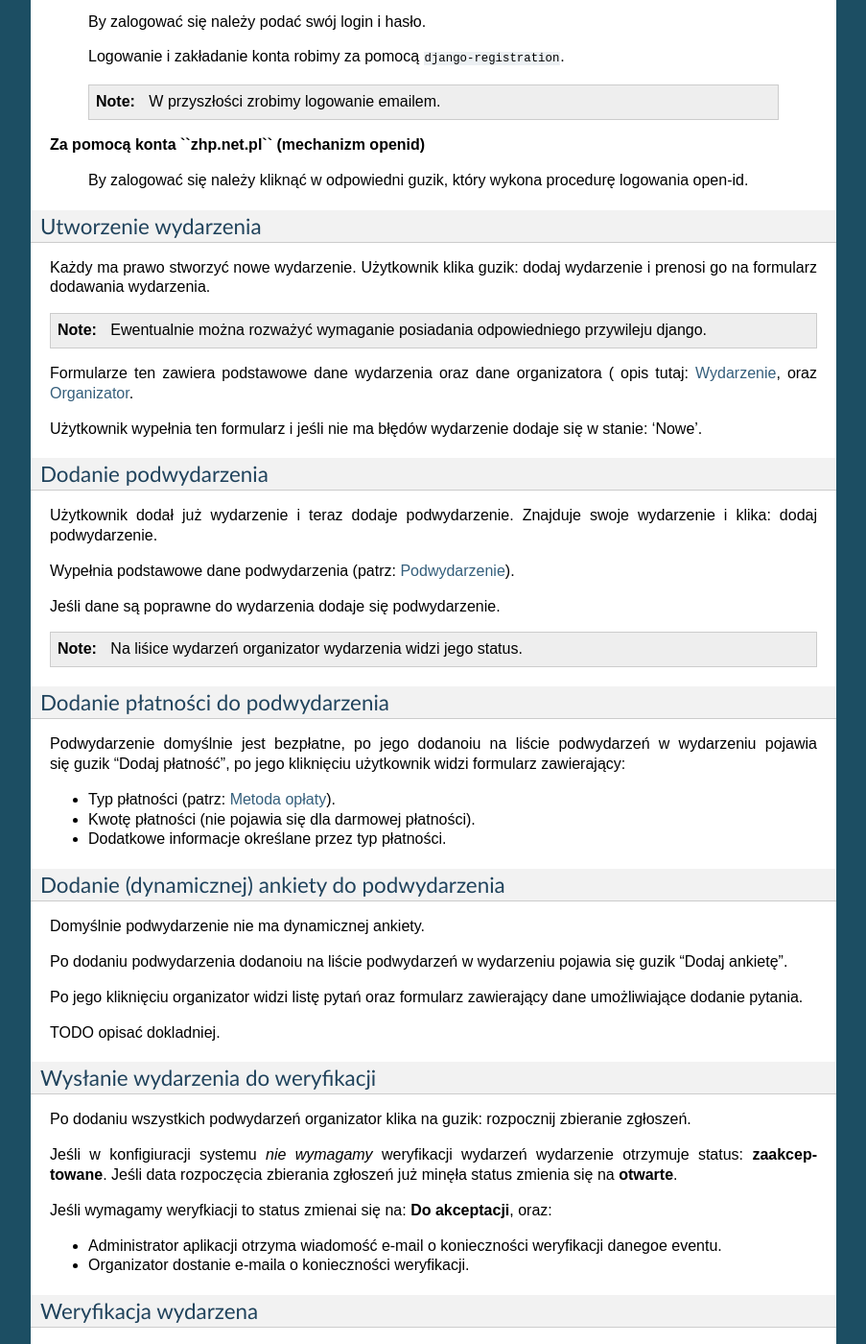
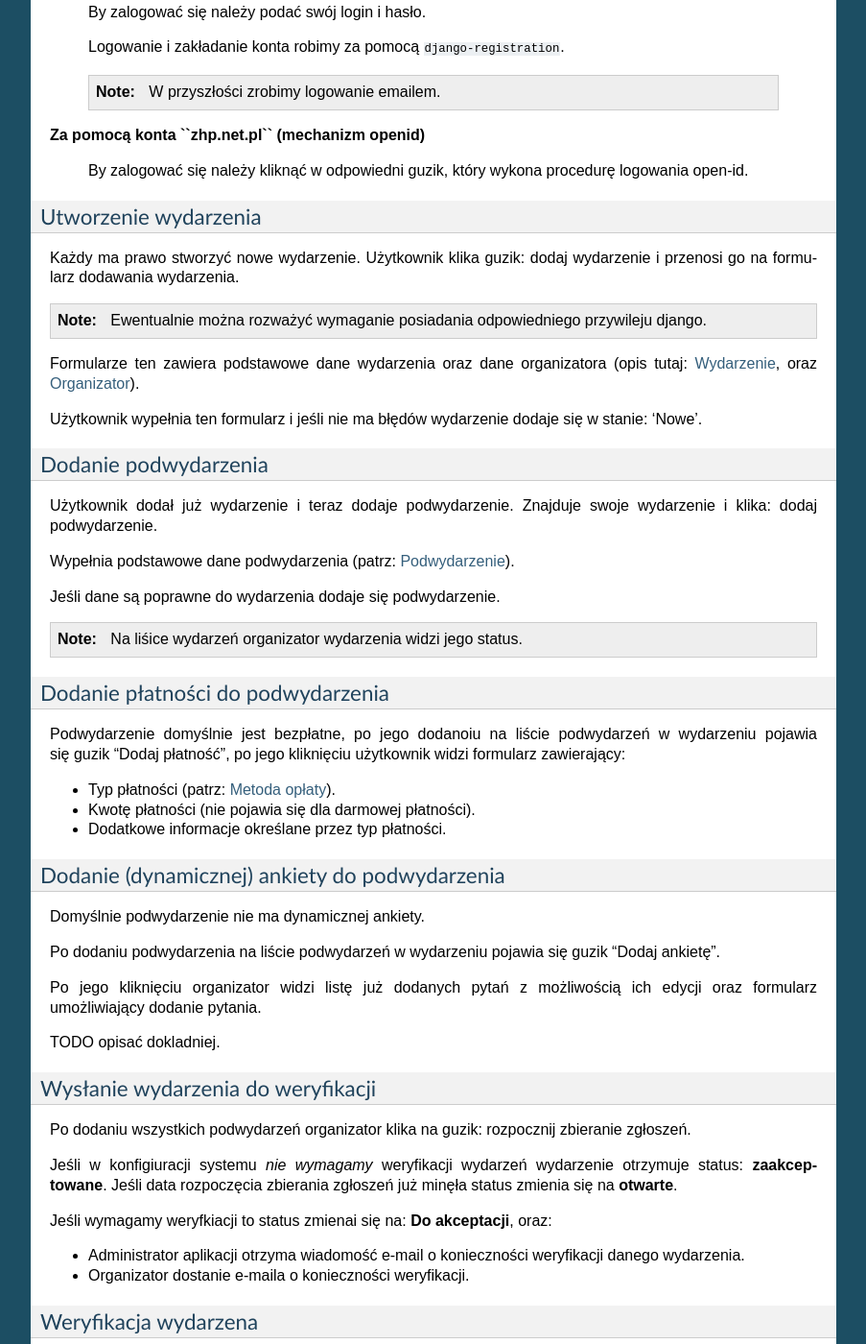
Before and after one commit to wnt-zhp/drigan, a Sphinx documentation site: the page built from docs/design/spec10.rst, in a window 1280 px wide and 1400 px high, scrolled down 6220 px. Shown: the whole window at 96% size, without its empty margins (198-1101 px from the left). Built offline with Sphinx 7.4.7, drawn with Linux system fonts in a browser that asks for light colours; some of the changed text lies outside the part shown.

Commit message:
spec10.rst cleaned up

```diff
--- a/docs/design/spec10.rst
+++ b/docs/design/spec10.rst
@@ -324,15 +324,13 @@ Dla wersji harcerskiej:
 * Stopień harcerski
 * Stopień instruktorski
 
+.. note::
+
+    Całość można zamiemienić na system z wykorzystaniem dynamicznych ankiet.
+    Reszta informacji o decyzji na ``REJCEN-26``.
 
 Generyczny mechanizm pluginów
 -----------------------------
-
-.. note::
-
-    Całość można zamiemienić na system z wykorzystaniem dynamicznych ankiet.
-
-    Reszta informacji o decyzji na ``REJCEN-26``.
 
 Sporo rzeczy w tej aplikacji będzie zmienialne na poziomie wdrożenia, dobrze
 byłoby mieć jakiś wspólny mechanizm pluginów który pozwalałby elegancko
@@ -408,15 +406,15 @@ Utworzenie wydarzenia
 *********************
 
 Każdy ma prawo stworzyć nowe wydarzenie. Użytkownik klika guzik: dodaj wydarzenie
-i prenosi go na formularz dodawania wydarzenia.
+i przenosi go na formularz dodawania wydarzenia.
 
 .. note::
 
     Ewentualnie można rozważyć wymaganie posiadania odpowiedniego przywileju
     django.
 
-Formularze ten zawiera podstawowe dane wydarzenia oraz dane organizatora (
-opis tutaj: :ref:`spec-v10-event`, oraz :ref:`spec-v10-organizer`.
+Formularze ten zawiera podstawowe dane wydarzenia oraz dane organizatora
+(opis tutaj: :ref:`spec-v10-event`, oraz :ref:`spec-v10-organizer`).
 
 Użytkownik wypełnia ten formularz i jeśli nie ma błędów wydarzenie dodaje
 się w stanie: 'Nowe'.
@@ -433,7 +431,7 @@ Jeśli dane są poprawne do wydarzenia dodaje się podwydarzenie.
 
 .. note::
 
-    Na liśice wydarzeń organizator wydarzenia widzi  jego status.
+    Na liśice wydarzeń organizator wydarzenia widzi jego status.
 
 Dodanie płatności do podwydarzenia
 **********************************
@@ -451,11 +449,12 @@ Dodanie (dynamicznej) ankiety do podwydarzenia
 
 Domyślnie podwydarzenie nie ma dynamicznej ankiety.
 
-Po dodaniu podwydarzenia dodanoiu na liście podwydarzeń
+Po dodaniu podwydarzenia na liście podwydarzeń
 w wydarzeniu pojawia się guzik "Dodaj ankietę".
 
-Po jego kliknięciu organizator widzi listę pytań oraz formularz zawierający
-dane umożliwiające dodanie pytania.
+Po jego kliknięciu organizator widzi listę już dodanych
+pytań z możliwością ich edycji oraz formularz
+umożliwiający dodanie pytania.
 
 TODO opisać dokladniej.
 
@@ -467,13 +466,12 @@ rozpocznij zbieranie zgłoszeń.
 
 Jeśli w konfigiuracji systemu *nie wymagamy* weryfikacji wydarzeń
 wydarzenie otrzymuje status: **zaakceptowane**. Jeśli data rozpoczęcia
-zbierania zgłoszeń
-już minęła status zmienia się na **otwarte**.
+zbierania zgłoszeń już minęła status zmienia się na **otwarte**.
 
 Jeśli wymagamy weryfkiacji to status zmienai się na: **Do akceptacji**, oraz:
 
 * Administrator aplikacji otrzyma wiadomość e-mail o konieczności weryfikacji
-  danegoe eventu.
+  danego wydarzenia.
 * Organizator dostanie e-maila o konieczności weryfikacji.
 
 .. _spec-v10-event-accept:
```
Also changed, not shown: other parts of docs/design/spec10.rst (+1 -1 lines).
